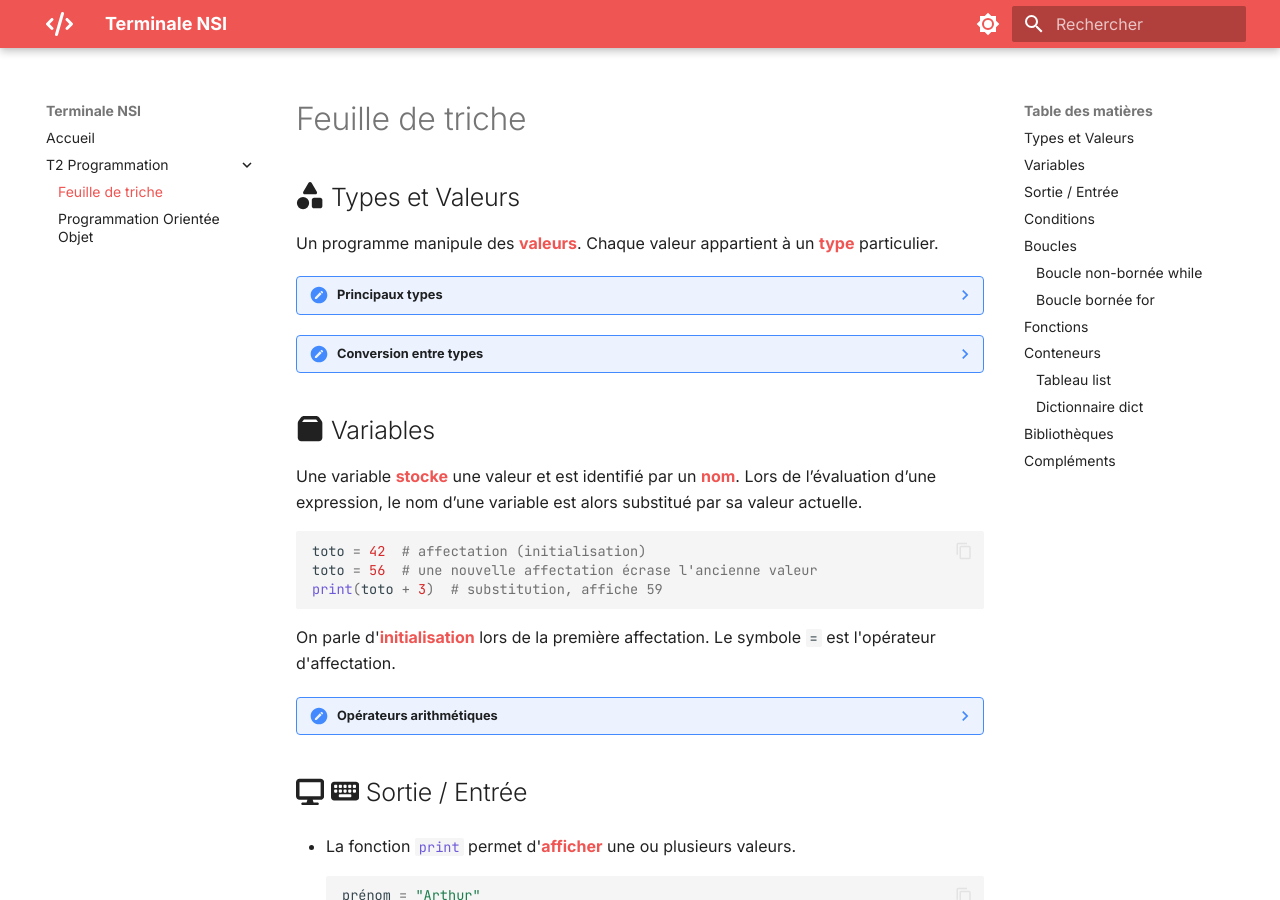
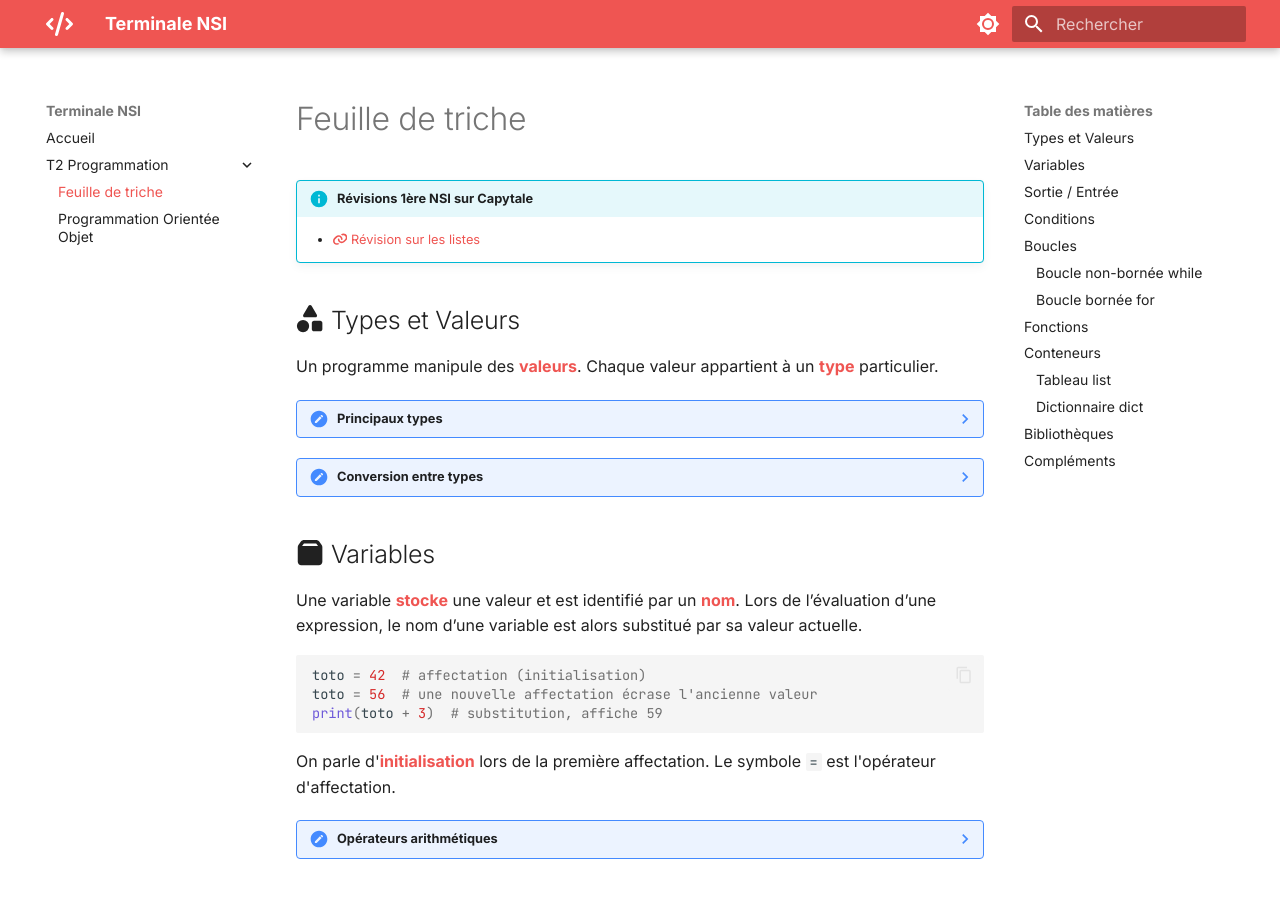
Before and after one commit to ArthurRouquan/TNSI, an MkDocs documentation site: the page built from docs/T2 Programmation/0triche.md, in a window 1280 px wide and 900 px high. Built offline with MkDocs 1.6.1 and Material for MkDocs 9.7.7, drawn with Linux system fonts in a browser that asks for light colours.

Commit message:
ajout révision capytale listes

```diff
--- a/docs/T2 Programmation/0triche.md
+++ b/docs/T2 Programmation/0triche.md
@@ -1,4 +1,7 @@
 # Feuille de triche
+
+!!! info "Révisions 1ère NSI sur Capytale"
+    * [:fontawesome-solid-link: Révision sur les listes](https://capytale2.ac-paris.fr/web/c/a4c3-1839468)
 
 ## :fontawesome-solid-shapes: Types et Valeurs
 
```
Also changed, not shown: 1 other file.
